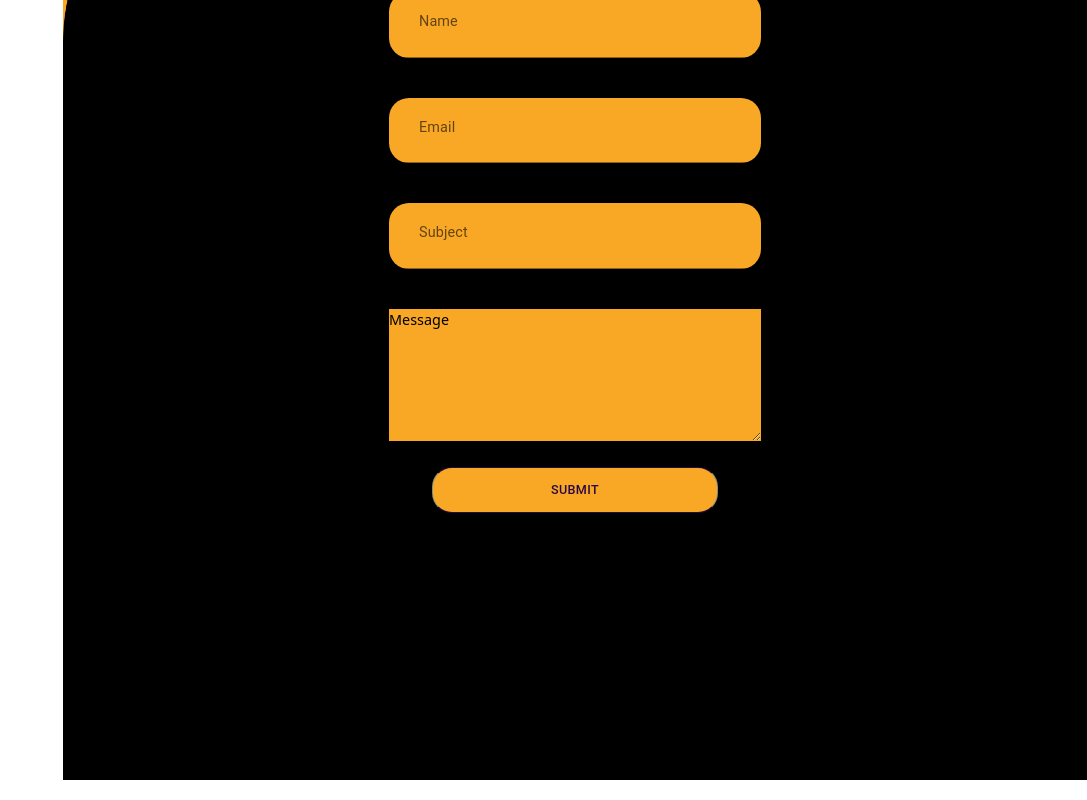
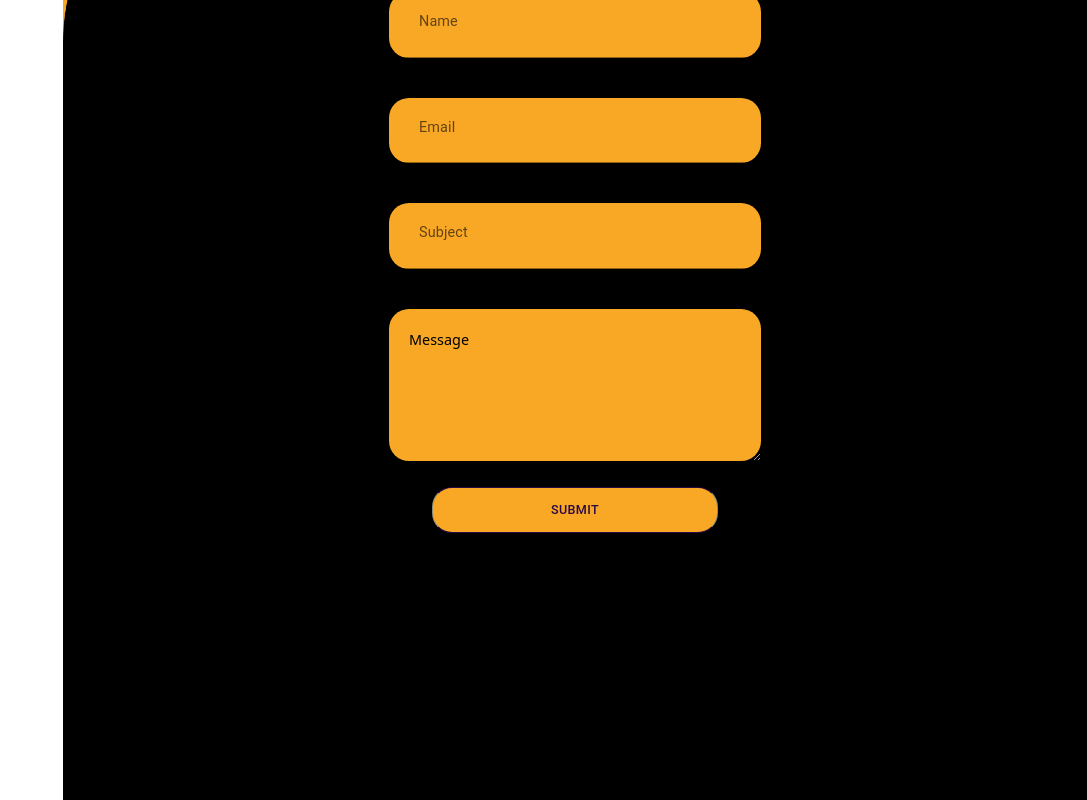
Before and after one commit to ParthJain247/Saksham-, a React (Create React App) app: page /Contact in a window 1280 px wide. Shown: the part 716-1516 px from the top of the page, without its empty margins (193-1280 px from the left). Built offline with nearby package versions, Linux system fonts and the light colour scheme.

Commit message:
made minor changes to css.

```diff
--- a/src/Components/ContactUsForm.css
+++ b/src/Components/ContactUsForm.css
@@ -56,6 +56,16 @@
     color: 'red';
 }
 
+.textareas{
+    color: black;
+}
+
+.textareas::placeholder{
+    color: rgb(29, 118, 207);
+}
+
+
+
 @media only screen and (max-width: 1000px) {
     .contact-us-para{
         margin-left: 20%;
--- a/src/Components/ContactUsForm.js
+++ b/src/Components/ContactUsForm.js
@@ -98,13 +98,15 @@ const ContactUsForm = () => {
                                     </div>
                                     <div className="contact-form-group">
                                         <TextareaAutosize
+                                            className="textareas"
                                             aria-label="minimum height"
                                             minRows={6}
                                             placeholder="Message"
-                                            style={{ width: '70%', backgroundColor: '#f9a826' }}
+                                            style={{ width: '70%', backgroundColor: '#f9a826', borderRadius: '20px', padding: '20px 0 0 20px' }}
                                             onChange={e => setMessage(e.target.value)}
                                         />
                                     </div>
+
                                     <Button
                                         style={{
                                             backgroundColor: '#f9a826',
--- a/src/Components/Health.css
+++ b/src/Components/Health.css
@@ -1,4 +1,4 @@
 .our-works-section{
     text-align: center;
-    background-color: rgb(66, 7, 66);
+    background-color: #f9a826;
 }
--- a/src/Components/components/Happening.css
+++ b/src/Components/components/Happening.css
@@ -45,3 +45,15 @@
     grid-column: 3;
     grid-row: 1/5;
 }
+
+@media only screen and (max-width: 500px) {
+    .individual-article-content{
+        padding-top: 90%;
+    }
+  }
+
+@media only screen and (min-device-width: 500px) and (max-device-width: 1000px) {
+    .individual-article-content{
+        padding-top: 55%;
+    }
+}
--- a/src/Components/components/KnowMoreCard.css
+++ b/src/Components/components/KnowMoreCard.css
@@ -1,6 +1,6 @@
 .individual-card{
     border: 1px solid white;
-    background-color: #ffd05c;
+    background-color: rgba(42, 9, 68, 1);
     margin: 12% 5% 0;
     padding: 30px;
     border-radius: 10px;
@@ -15,7 +15,7 @@
 
 .individual-card:hover{
     color: white;
-    background-color: #2a0944;
+    background-color: black;
 }
 
 .know-more-card-content{
--- a/src/Components/components/WeNeedYou.js
+++ b/src/Components/components/WeNeedYou.js
@@ -13,10 +13,9 @@ const useStyles = makeStyles((theme) => ({
     root: {
         background: "linear-gradient(45deg, #F9A826 30%, #F9A826 90%)",
         color: 'white',
-        borderRadius: "50px",
         height: "auto",
         padding: "10px 30px",
-        margin: "10px",
+        margin: "15px",
         fontSize: '25px',
     },
 
--- a/src/Components/components/WhySaksham.css
+++ b/src/Components/components/WhySaksham.css
@@ -31,21 +31,26 @@
 
 .sakshampageheadertext{
     padding: 5px;
+    color: black;
 }
 
 .helpSomeoneEveryday{
     margin-top: 100px;
     padding: 10% 10%;
-    background: url('https://st3.depositphotos.com/4881653/16065/v/950/depositphotos_160659084-stock-illustration-happy-family-cartoon-vector-illustration.jpg');
+    background: url('https://encrypted-tbn0.gstatic.com/images?q=tbn:ANd9GcTdt39lK41LUXe8Gx0TvanhgHLFN7Dj6Bsd7g&usqp=CAU');
     background-repeat: no-repeat;
     background-size:cover;
     background-position: center;
+    clip-path: polygon(0 30%, 32% 0, 100% 0, 100% 100%, 29% 100%, 0 70%);
+}
+
+.help-someone-everyday{
     color: black;
-    clip-path: polygon(0 30%, 32% 0, 100% 0, 100% 100%, 29% 100%, 0 70%);
 }
 
 .helpSomeoneEverydaySection{
     align-items: center;
+    color: black;
 }
 
 .helpSomeoneEverydaySection > img{
@@ -56,6 +61,8 @@
 
 .helpSomeoneEverydaySection > p{
     padding: 5%;
+    color: black;
+    font-size: 30px;
 }
 
 /* .helpSomeoneEveryday > img{
```
Also changed, not shown: src/Components/components/WeNeedYou.css (line endings or trailing spaces).
